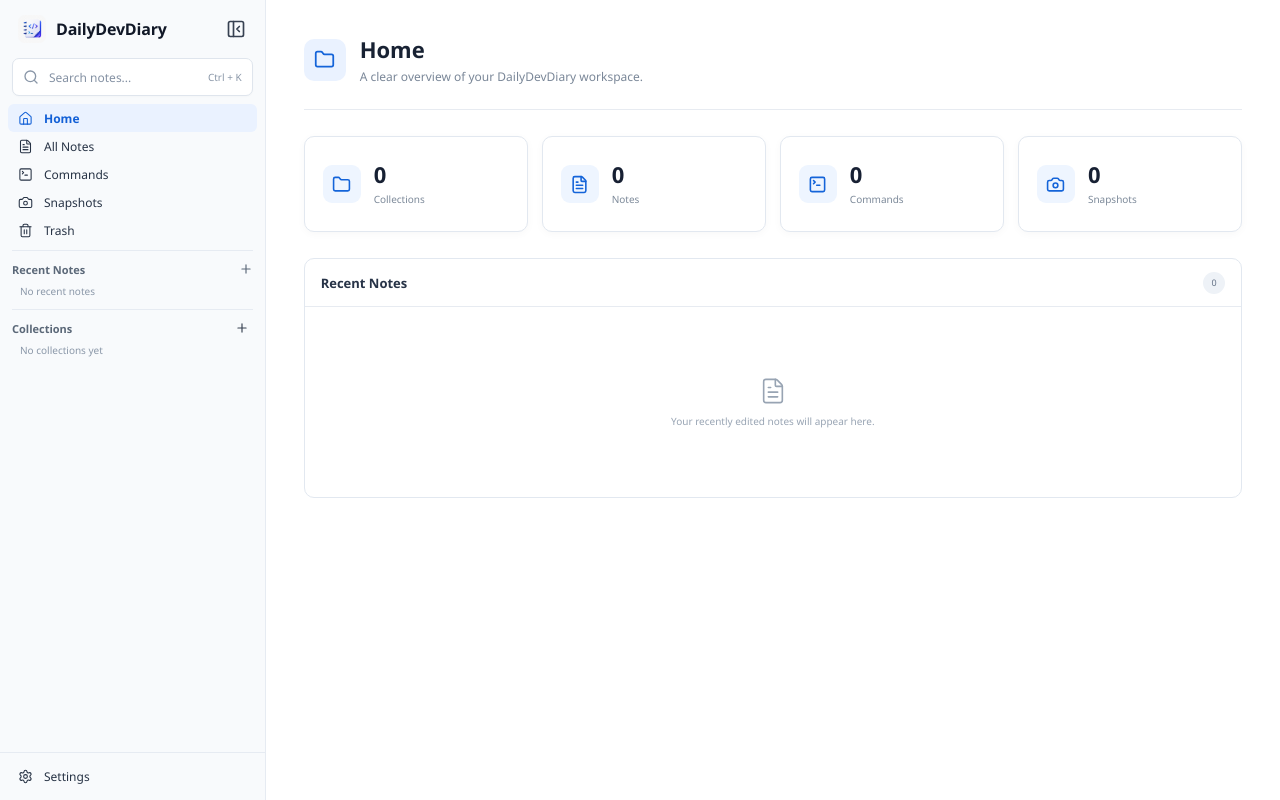
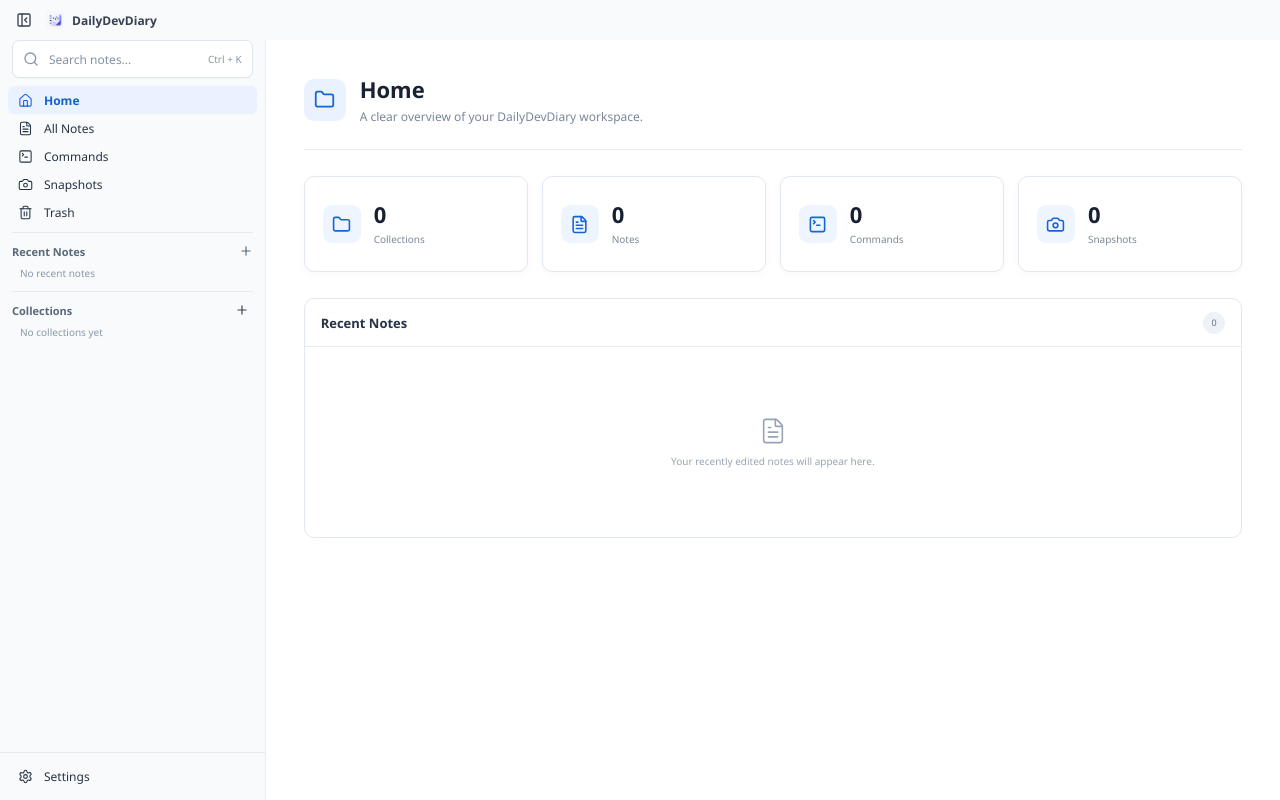
Before and after one commit to mashood05/DailyDevDiary, a React (Vite) app in the folder frontend/: page / in a window 1280 px wide. Built offline with nearby package versions, Linux system fonts and the light colour scheme.

Commit message:
step-11: custom window title bar with sidebar toggle and window controls

```diff
--- a/frontend/src/Sidebar.tsx
+++ b/frontend/src/Sidebar.tsx
@@ -3,7 +3,6 @@
   FileText,
   Folder,
   Home,
-  PanelLeftClose,
   Pencil,
   Plus,
   Search,
@@ -14,7 +13,6 @@
   X,
 } from "lucide-react";
 import { useState, type FormEvent } from "react";
-import appLogo from "./assets/images/logo.png";
 import type { Collection, Note } from "./data/diaryTypes";
 import type { FeatureKey } from "./features/types";
 
@@ -33,7 +31,6 @@
   activeFeature: FeatureKey | null;
   selectedCollectionId: string | null;
   selectedNoteId: string | null;
-  onClose: () => void;
   onSelectCollection: (id: string) => void;
   onSelectFeature: (feature: FeatureKey) => void;
   onSelectNote: (collectionId: string, noteId: string) => void;
@@ -49,7 +46,6 @@
   activeFeature,
   selectedCollectionId,
   selectedNoteId,
-  onClose,
   onSelectCollection,
   onSelectFeature,
   onSelectNote,
@@ -85,21 +81,6 @@
 
   return (
     <aside className="sidebar">
-      <header className="sidebar-header">
-        <h1>
-          <img className="app-icon" src={appLogo} alt="" />
-          DailyDevDiary
-        </h1>
-        <button
-          className="toggle-button"
-          type="button"
-          aria-label="Close sidebar"
-          onClick={onClose}
-        >
-          <PanelLeftClose aria-hidden="true" />
-        </button>
-      </header>
-
       <div className="sidebar-body">
         <div className="search-box">
           <Search aria-hidden="true" />
--- a/frontend/src/main.tsx
+++ b/frontend/src/main.tsx
@@ -1,13 +1,16 @@
 import React from "react";
 import ReactDOM from "react-dom/client";
-import { useState } from "react";
-import { PanelLeftOpen } from "lucide-react";
+import { useEffect, useState } from "react";
+import { Minus, PanelLeftClose, PanelLeftOpen, Square, X } from "lucide-react";
 import { CollectionWorkspace } from "./CollectionWorkspace";
 import { FeatureRouter } from "./features/FeatureRouter";
 import type { FeatureKey } from "./features/types";
 import { Sidebar } from "./Sidebar";
 import { useDiary } from "./hooks/useDiary";
+import appLogo from "./assets/images/logo.png";
 import "./style.css";
+
+const isTauri = "__TAURI_INTERNALS__" in window;
 
 function App() {
   const [isSidebarOpen, setIsSidebarOpen] = useState(true);
@@ -39,9 +42,72 @@
     permanentlyDeleteNote,
   } = useDiary();
 
+  const [appWindow, setAppWindow] = useState<{
+    minimize: () => Promise<void>;
+    toggleMaximize: () => Promise<void>;
+    close: () => Promise<void>;
+  } | null>(null);
+
+  useEffect(() => {
+    if (!isTauri) return;
+
+    import("@tauri-apps/api/window").then(({ getCurrentWindow }) => {
+      const win = getCurrentWindow();
+      setAppWindow({
+        minimize: () => win.minimize(),
+        toggleMaximize: () => win.toggleMaximize(),
+        close: () => win.close(),
+      });
+    });
+  }, []);
+
   return (
+    <div className="app-root">
+      <header className="title-bar" data-tauri-drag-region>
+        <button
+          className="title-bar-toggle"
+          type="button"
+          aria-label={isSidebarOpen ? "Close sidebar" : "Open sidebar"}
+          onClick={() => setIsSidebarOpen(!isSidebarOpen)}
+        >
+          {isSidebarOpen ? (
+            <PanelLeftClose aria-hidden="true" />
+          ) : (
+            <PanelLeftOpen aria-hidden="true" />
+          )}
+        </button>
+        <img className="title-bar-logo" src={appLogo} alt="" />
+        <span className="title-bar-name">DailyDevDiary</span>
+
+        {appWindow && (
+          <div className="title-bar-controls">
+            <button
+              type="button"
+              aria-label="Minimize"
+              onClick={() => appWindow.minimize()}
+            >
+              <Minus aria-hidden="true" />
+            </button>
+            <button
+              type="button"
+              aria-label="Maximize"
+              onClick={() => appWindow.toggleMaximize()}
+            >
+              <Square aria-hidden="true" />
+            </button>
+            <button
+              type="button"
+              aria-label="Close"
+              onClick={() => appWindow.close()}
+            >
+              <X aria-hidden="true" />
+            </button>
+          </div>
+        )}
+      </header>
+
       <main className="app-shell">
-      {isSidebarOpen ? (
+        {isSidebarOpen && (
           <Sidebar
             collections={collections}
             recentNotes={recentNotes}
@@ -49,7 +115,6 @@
             activeFeature={activeFeature}
             selectedCollectionId={selectedCollectionId}
             selectedNoteId={selectedNoteId}
-          onClose={() => setIsSidebarOpen(false)}
             onSelectCollection={(collectionId) => {
               selectCollection(collectionId);
               setActiveFeature(null);
@@ -64,16 +129,9 @@
             onRenameCollection={renameCollection}
             onDeleteCollection={deleteCollection}
           />
-      ) : (
-        <button
-          className="open-button"
-          type="button"
-          aria-label="Open sidebar"
-          onClick={() => setIsSidebarOpen(true)}
-        >
-          <PanelLeftOpen aria-hidden="true" />
-        </button>
         )}
+
+        <div className="main-area">
           {activeFeature ? (
             <FeatureRouter
               feature={activeFeature}
@@ -103,7 +161,9 @@
               onDeleteNote={deleteNote}
             />
           )}
+        </div>
       </main>
+    </div>
   );
 }
 
--- a/frontend/src/style.css
+++ b/frontend/src/style.css
@@ -1,7 +1,7 @@
 html,
 body,
 #root,
-.app-shell {
+.app-root {
   width: 100%;
   height: 100%;
   margin: 0;
@@ -18,10 +18,93 @@
   font-family: "Segoe UI Variable", "Segoe UI", sans-serif;
 }
 
+.app-root {
+  display: flex;
+  flex-direction: column;
+  height: 100%;
+  overflow: hidden;
+}
+
 .app-shell {
   display: flex;
+  min-height: 0;
+  flex: 1;
   overflow: hidden;
   background: #ffffff;
+}
+
+.title-bar {
+  display: flex;
+  height: 40px;
+  flex: 0 0 40px;
+  align-items: center;
+  gap: 8px;
+  padding: 0 6px 0 10px;
+  background: #f8fafc;
+  user-select: none;
+}
+
+.title-bar-toggle {
+  display: grid;
+  width: 28px;
+  height: 28px;
+  place-items: center;
+  padding: 0;
+  border: 0;
+  border-radius: 5px;
+  background: transparent;
+}
+
+.title-bar-toggle:hover {
+  background: #e3e8ef;
+}
+
+.title-bar-toggle svg {
+  width: 16px;
+  height: 16px;
+}
+
+.title-bar-logo {
+  width: 18px;
+  height: 18px;
+  border-radius: 4px;
+}
+
+.title-bar-name {
+  font-size: 12px;
+  font-weight: 600;
+  color: #374151;
+}
+
+.title-bar-controls {
+  display: flex;
+  gap: 4px;
+  margin-left: auto;
+}
+
+.title-bar-controls button {
+  display: grid;
+  width: 32px;
+  height: 28px;
+  place-items: center;
+  padding: 0;
+  border: 0;
+  border-radius: 4px;
+  background: transparent;
+}
+
+.title-bar-controls button:hover {
+  background: #e3e8ef;
+}
+
+.title-bar-controls button:last-child:hover {
+  background: #e81123;
+  color: #ffffff;
+}
+
+.title-bar-controls svg {
+  width: 14px;
+  height: 14px;
 }
 
 .sidebar {
@@ -31,34 +114,6 @@
   height: 100%;
   border-right: 1px solid #e6ebf2;
   background: #f8fafc;
-}
-
-.sidebar-header {
-  display: flex;
-  align-items: center;
-  justify-content: space-between;
-  height: 58px;
-  flex: 0 0 58px;
-  padding: 0 12px 0 18px;
-}
-
-h1 {
-  display: flex;
-  align-items: center;
-  gap: 10px;
-  margin: 0;
-  font-size: 16px;
-  font-weight: 650;
-  letter-spacing: -0.2px;
-}
-
-.app-icon {
-  display: block;
-  width: 28px;
-  height: 28px;
-  flex: 0 0 auto;
-  border-radius: 7px;
-  object-fit: cover;
 }
 
 .sidebar-body {
@@ -397,38 +452,10 @@
   cursor: pointer;
 }
 
-.toggle-button,
-.open-button {
-  display: grid;
-  width: 34px;
-  height: 34px;
-  flex: 0 0 auto;
-  place-items: center;
-  padding: 0;
-  border: 0;
-  border-radius: 8px;
-  background: transparent;
-}
-
-.toggle-button:hover,
-.open-button:hover {
-  background: #eef2f7;
-}
-
-.open-button {
-  position: absolute;
-  top: 20px;
-  left: 18px;
-  z-index: 1;
-  border: 1px solid #e2e8f0;
-  background: #ffffff;
-  box-shadow: 0 2px 8px rgb(15 23 42 / 8%);
-}
-
-.toggle-button svg,
-.open-button svg {
-  width: 20px;
-  height: 20px;
+.main-area {
+  min-width: 0;
+  flex: 1;
+  overflow: hidden;
 }
 
 .content {
```
Also changed, not shown: 1 other file (tests, documents, lock files or other folders). Lines whose indentation alone changed are shown as unchanged.
